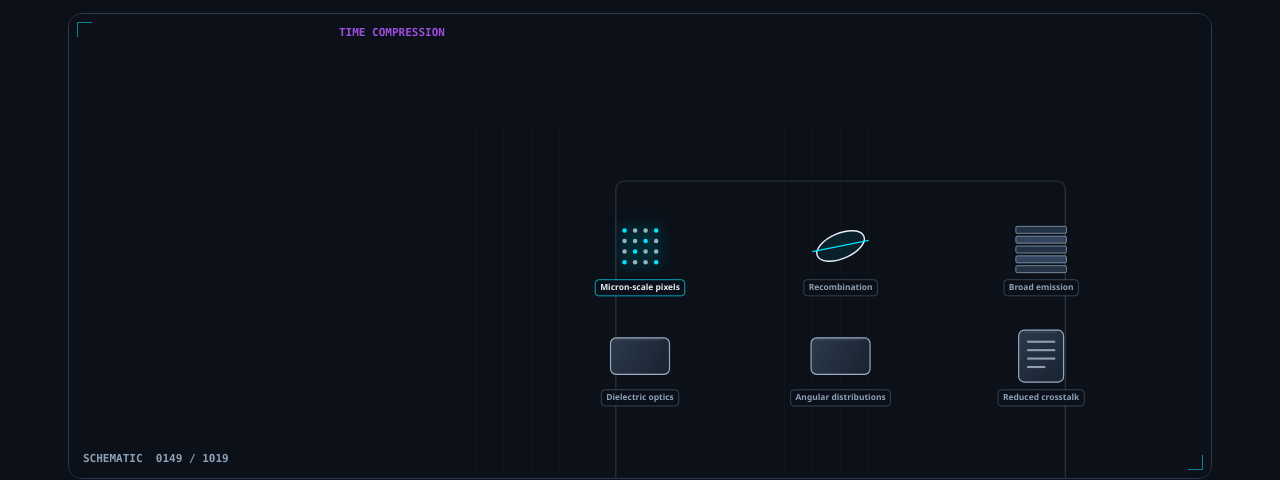
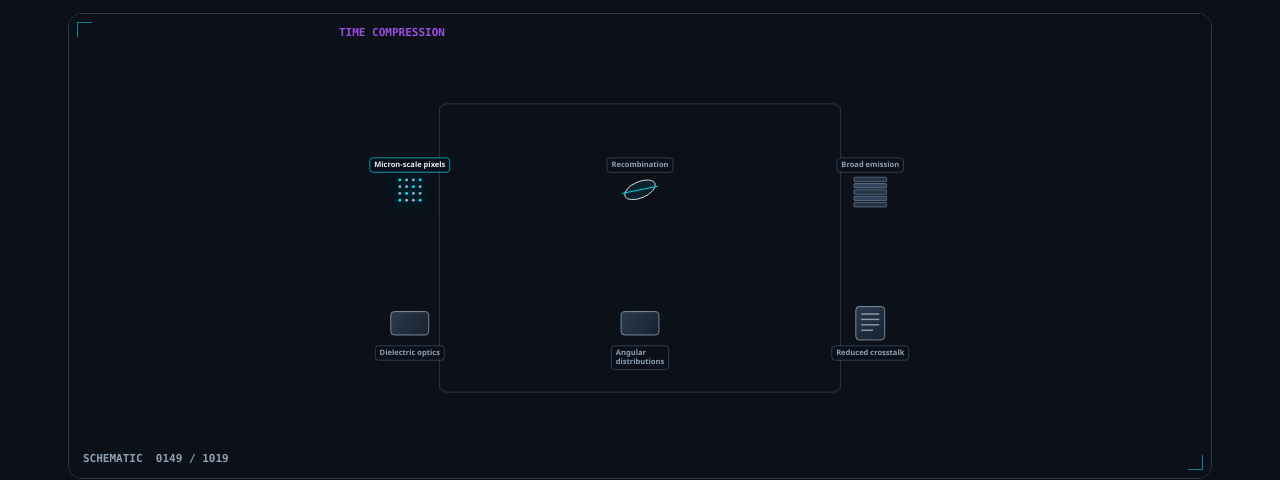
Before and after one commit to mizcausevic-dev/microled-metasurface-collimator-explainer, a plain HTML site: page index.html in a window 1280 px wide. Shown: the part 333-813 px from the top of the page. Drawn offline with Linux system fonts and the light colour scheme.

Commit message:
Spread schematic parts so labels no longer overlap.

```diff
--- a/engine.js
+++ b/engine.js
@@ -1141,15 +1141,7 @@
     }
     var a = cen(prev);
     var b = cen(nodes);
-    var e = si === 0 ? smooth(Math.min(1, local / 0.45)) : smooth(Math.min(1, local / 0.32));
-    var z1 = si === 4 ? 1.02 : 1.12;
-    var z0 = si === 0 ? 1.0 : 1.06;
-    return {
-      x: a.x + (b.x - a.x) * e,
-      y: a.y + (b.y - a.y) * e,
-      z: z0 + (z1 - z0) * e,
-      si: si
-    };
+    return { x: 0.5, y: 0.48, z: 1, si: si };
   }
 
   function drawSilhouette(ctx, kind) {
@@ -1195,15 +1187,17 @@
 
   function drawLabel(ctx, node, p, on) {
     ctx.font = "600 12px ui-sans-serif, Segoe UI, sans-serif";
-    var lines = wrap(ctx, node.label, 148);
+    var lines = wrap(ctx, node.label, 128);
     var w = 0;
     var i;
     for (i = 0; i < lines.length; i++) w = Math.max(w, ctx.measureText(lines[i]).width);
-    w = Math.min(156, w + 14);
+    w = Math.min(136, w + 14);
     var h = lines.length * 15 + 8;
+    var above = node.y < 0.45;
     var lx = p.x - w / 2;
-    var ly = p.y + 48;
-    if (ly + h > 680) ly = p.y - 48 - h;
+    var ly = above ? p.y - 28 - h : p.y + 36;
+    if (lx < 28) lx = 28;
+    if (lx + w > 1172) lx = 1172 - w;
     ctx.fillStyle = "rgba(11,16,25,.86)";
     roundRect(ctx, lx, ly, w, h, 5);
     ctx.fill();
@@ -1257,6 +1251,7 @@
     var accent = roleColor(node.role);
     ctx.save();
     ctx.translate(p.x, p.y);
+    ctx.scale(0.72, 0.72);
     if (on) {
       ctx.shadowColor = accent;
       ctx.shadowBlur = 16;
```
Also changed, not shown: index.html (+1 -1 lines), scene.json (+10 -10 lines).
